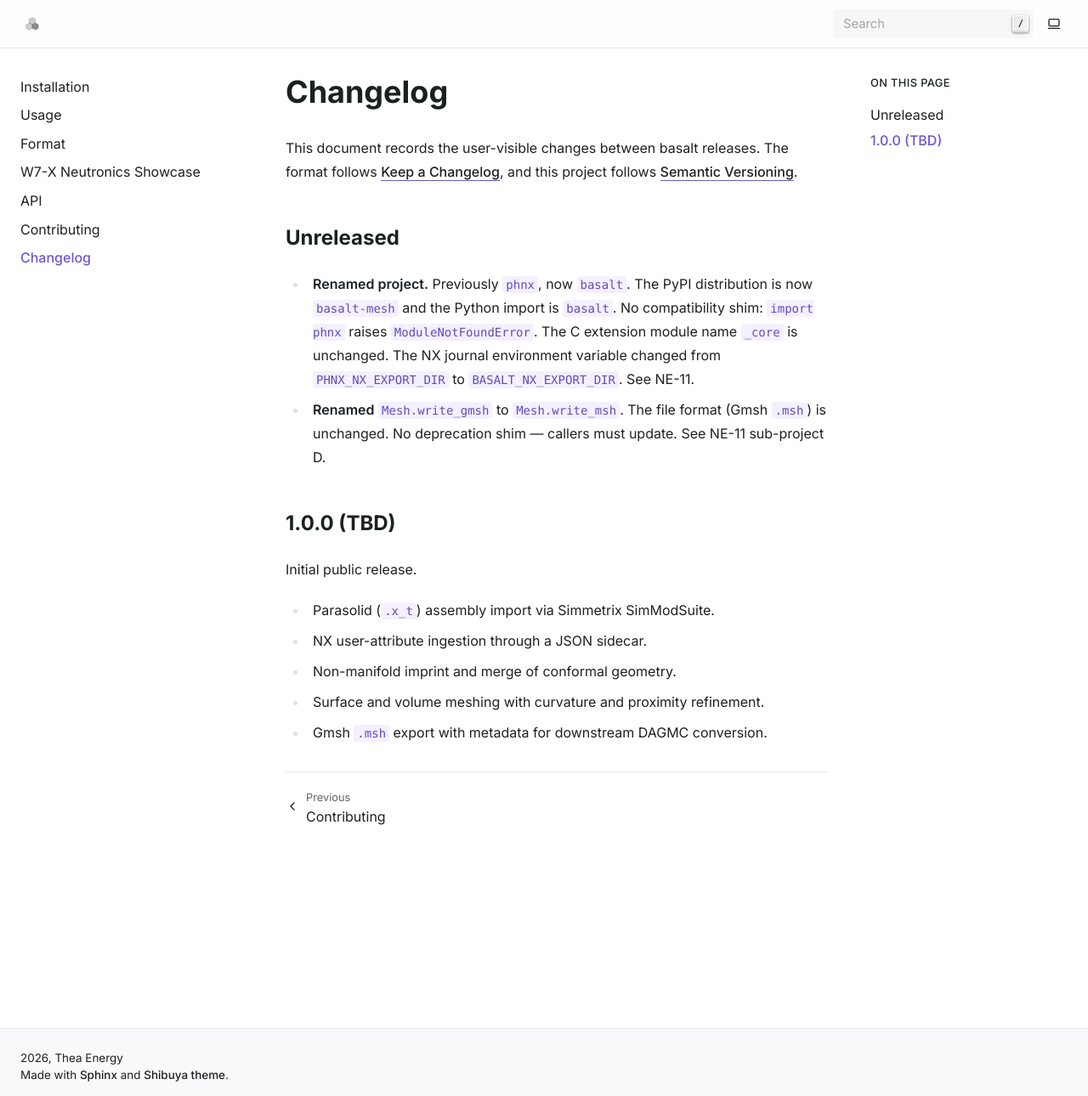
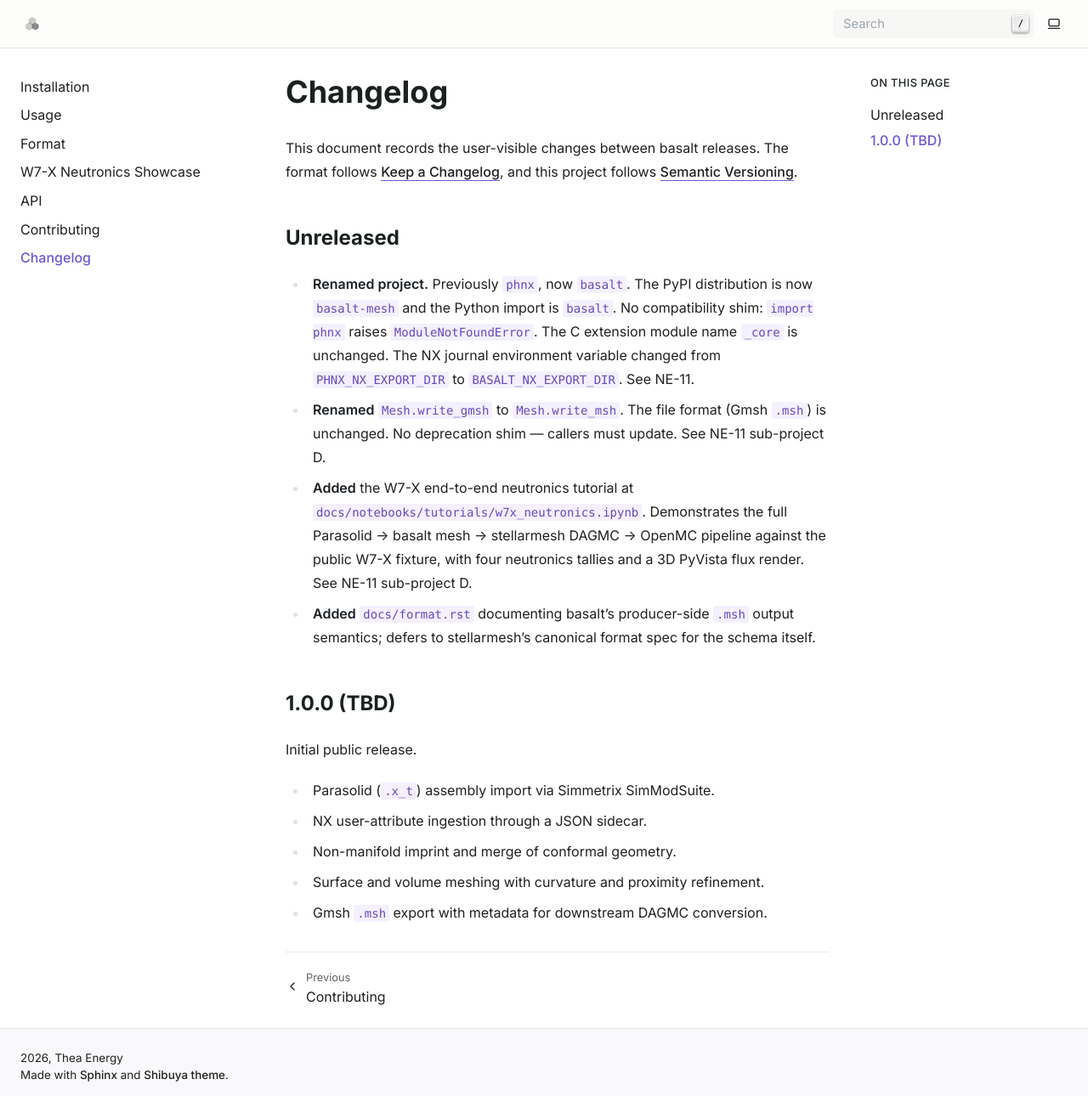
Before and after one commit to Thea-Energy/basalt, a Sphinx documentation site: the page built from docs/changelog.rst, in a window 1280 px wide and 1290 px high. Shown: the whole window at 85% size. Built offline with Sphinx 7.4.7, drawn with Linux system fonts in a browser that asks for light colours.

Commit message:
docs: link W7-X tutorial from README + changelog; add nbconvert dep
README gains a 'Try the tutorial' section pointing at the rendered
RTD page. Changelog gets bullets for the new tutorial and the new
docs/format.rst page.

Adds nbconvert (>=7.17.1) to default deps — required to pre-execute
the notebook via `pixi run jupyter nbconvert --execute`.

Wraps up NE-11 sub-project D.

```diff
--- a/docs/changelog.rst
+++ b/docs/changelog.rst
@@ -18,6 +18,14 @@ Unreleased
 * **Renamed** ``Mesh.write_gmsh`` to ``Mesh.write_msh``. The file format
   (Gmsh ``.msh``) is unchanged. No deprecation shim — callers must
   update. See NE-11 sub-project D.
+* **Added** the W7-X end-to-end neutronics tutorial at
+  ``docs/notebooks/tutorials/w7x_neutronics.ipynb``. Demonstrates the
+  full Parasolid → basalt mesh → stellarmesh DAGMC → OpenMC pipeline
+  against the public W7-X fixture, with four neutronics tallies and a
+  3D PyVista flux render. See NE-11 sub-project D.
+* **Added** ``docs/format.rst`` documenting basalt's producer-side
+  ``.msh`` output semantics; defers to stellarmesh's canonical format
+  spec for the schema itself.
 
 -------------
 1.0.0 (TBD)
--- a/pixi.toml
+++ b/pixi.toml
@@ -40,6 +40,7 @@ pytest = ">=8,<9"
 # handles notebook execution.
 pyvista = ">=0.43"
 matplotlib = ">=3.8"
+nbconvert = ">=7.17.1,<8"
 
 
 [feature.docs.pypi-dependencies]
```
Also changed, not shown: README.rst (+11 -0 lines), 1 other file.
